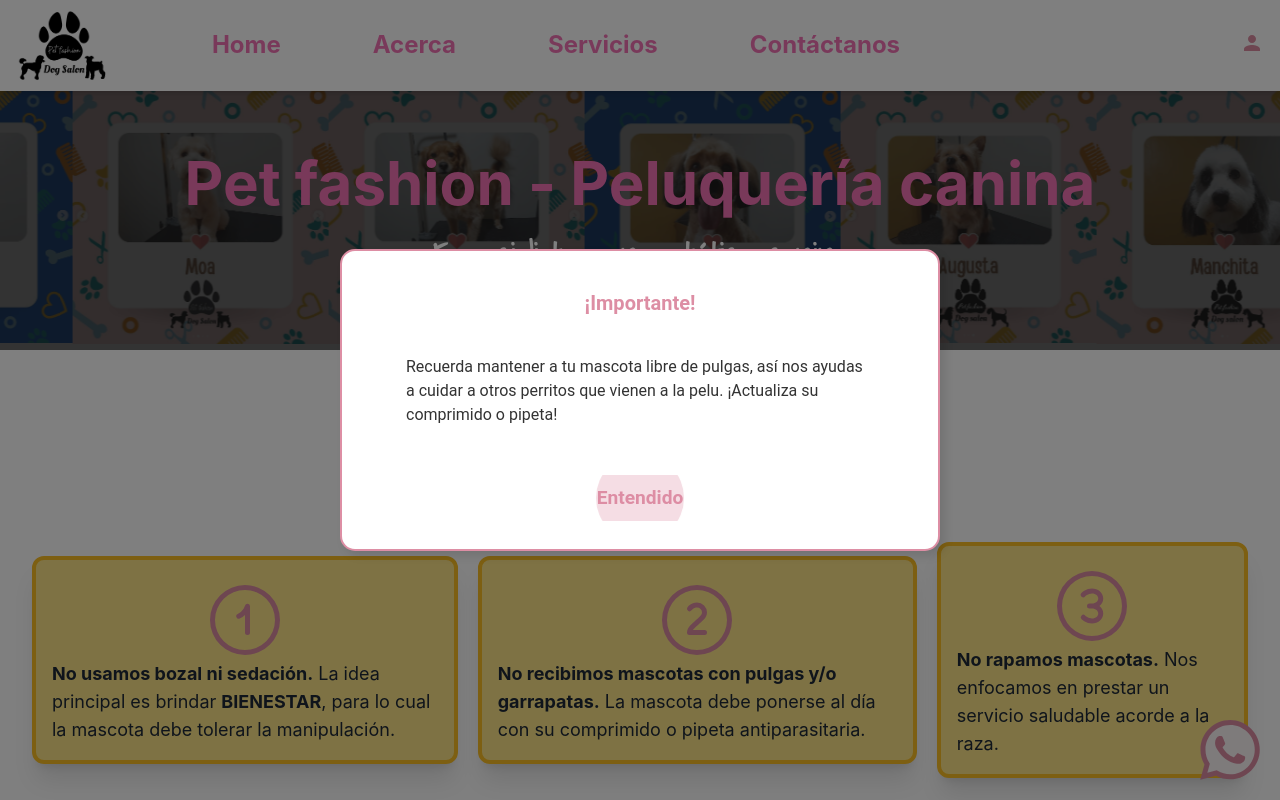
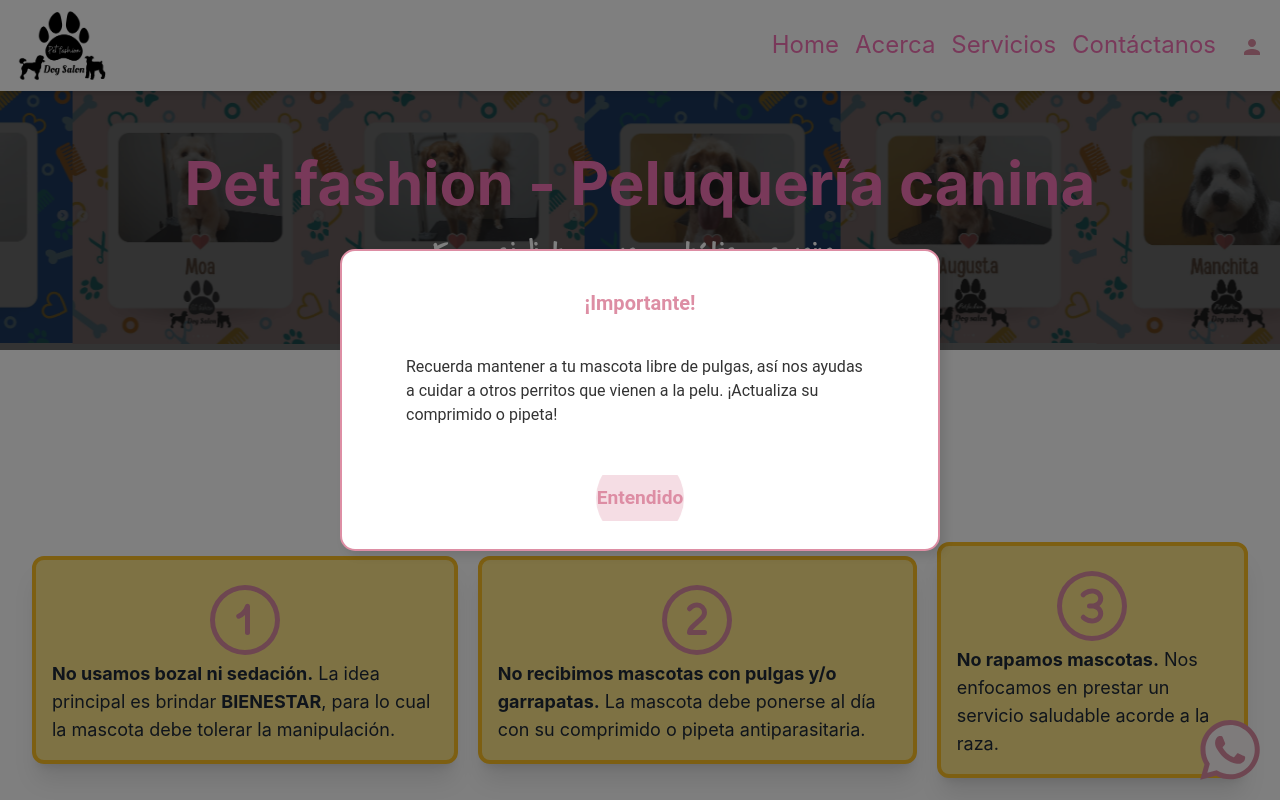
Before and after one commit to bohaz/petfashion, a React (Create React App) app: page /Booking in a window 1280 px wide. Shown: the top 800 px of the page. Built offline with nearby package versions, Linux system fonts and the light colour scheme.

Commit message:
Remove repeated classes

```diff
--- a/src/components/BarraDeNavegacion2.jsx
+++ b/src/components/BarraDeNavegacion2.jsx
@@ -30,46 +30,47 @@ function BarraDeNavegacion2() {
           <li>
             <img className="w-24 lg:w-28" src={Logo} alt="Logo" />
           </li>
-          <li className="hidden md:block text-pink-400 font-bold text-2xl">
+          <div className="flex gap-4 items-center">
+            <li className="hidden md:block text-pink-400">
               <button
                 type="button"
                 onClick={() => handleLinkClick('/')}
-              className="text-pink-400 font-bold text-2xl"
+                className="text-pink-400 text-2xl"
               >
                 Home
               </button>
             </li>
-          <li className="hidden md:block text-pink-400 font-bold text-2xl">
+            <li className="hidden md:block text-pink-400">
               <button
                 type="button"
                 onClick={() => handleLinkClick('/about')}
-              className="text-pink-400 font-bold text-2xl"
+                className="text-pink-400 text-2xl"
               >
                 Acerca
               </button>
             </li>
-          <li className="hidden md:block text-pink-400 font-bold text-2xl">
+            <li className="hidden md:block text-pink-400">
               <button
                 type="button"
                 onClick={() => handleLinkClick('/servicios')}
-              className="text-pink-400 font-bold text-2xl"
+                className="text-pink-400 text-2xl"
               >
                 Servicios
               </button>
             </li>
-          <li className="hidden md:block text-pink-400 font-bold text-2xl">
+            <li className="hidden md:block text-pink-400">
               <button
                 type="button"
                 onClick={() => handleLinkClick('/contact')}
-              className="text-pink-400 font-bold text-2xl"
+                className="text-pink-400 text-2xl"
               >
                 Contáctanos
               </button>
             </li>
-          <li className="ml-60">
+            <li className="">
               <IconButton
                 sx={{
-                color: '#dd8ea4', pt: '0',
+                  color: '#dd8ea4',
                 }}
               >
                 <UserIcon />
@@ -78,6 +79,7 @@ function BarraDeNavegacion2() {
             <li className="block md:hidden">
               <button type="button" onClick={handleMobileMenuOpen}><img className="w-10" src={Menu} alt="Menu" /></button>
             </li>
+          </div>
         </ul>
       </nav>
       <MobileMenu open={mobileMenuOpen} onClose={handleMobileMenuClose} />
```
Lines whose indentation alone changed are shown as unchanged.
